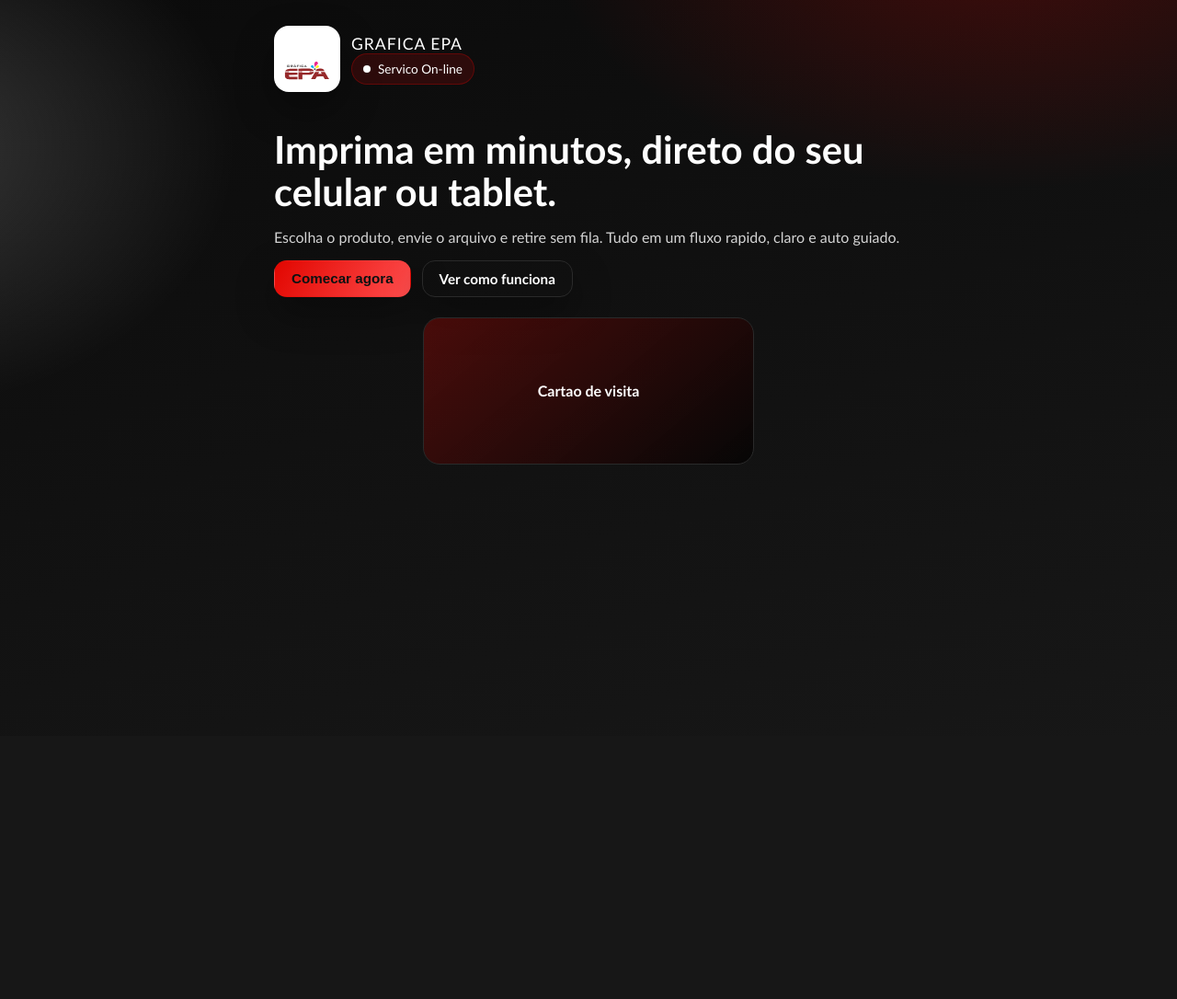
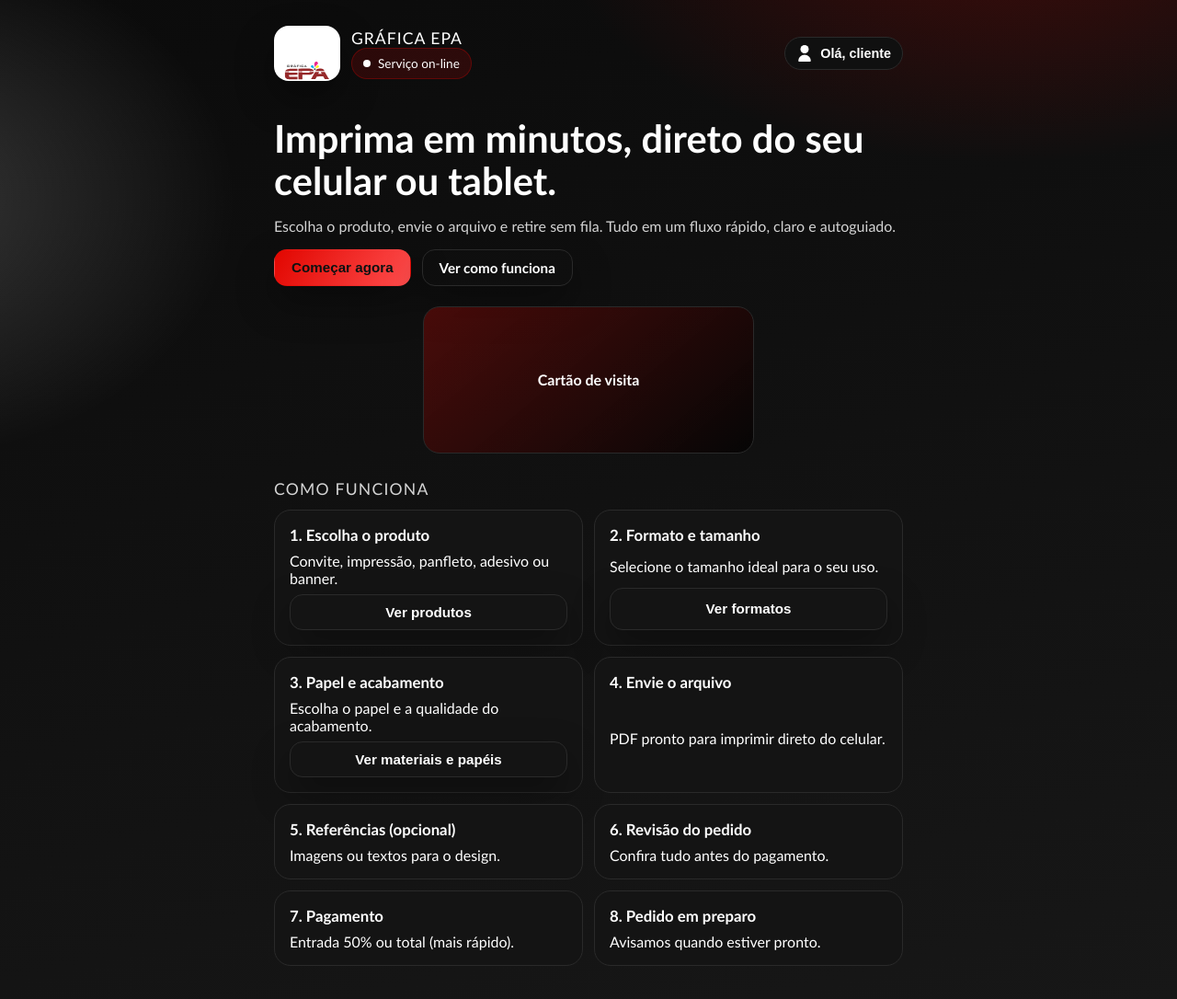
Before and after one commit to LipeCardoso007/Grafica-EPA, a PHP site: page / in a window 1280 px wide. Shown: the whole page at 92% size. Before the commit the page ends 505 px from the top, so only its background shows below. Run offline with PHP 8.4, Linux system fonts and the light colour scheme.

Commit message:
Add files via upload

```diff
--- a/index.html
+++ b/index.html
@@ -3,33 +3,37 @@
 <head>
   <meta charset="utf-8" />
   <meta name="viewport" content="width=device-width, initial-scale=1" />
-  <title>Grafica Autoatendimento - Prototipo Mobile</title>
+  <title>Gráfica Autoatendimento - Protótipo Mobile</title>
   <link rel="stylesheet" href="styles.css" />
 </head>
 <body>
   <header>
     <div class="brand">
       <div class="logo">
-        <img src="IMGs/LOGO minimalista Grafica EPA.svg" alt="Grafica EPA" />
+        <img src="IMGs/LOGO minimalista Grafica EPA.svg" alt="Gráfica EPA" />
       </div>
       <div>
-        <div class="brand-title">Grafica EPA</div>
-        <div class="badge"><span class="pulse"></span> Servico On-line</div>
+        <div class="brand-title">Gráfica EPA</div>
+        <div class="badge"><span class="pulse"></span> Serviço on-line</div>
       </div>
     </div>
+    <button class="user-greeting" type="button" data-modal-open="modal-login" aria-label="Usuario logado">
+      <img class="user-greeting__icon" src="IMGs/do-utilizador.svg" alt="" aria-hidden="true" />
+      <span>Olá, cliente</span>
+    </button>
   </header>
 
   <section class="hero">
     <h1 class="reveal">Imprima em minutos, direto do seu celular ou tablet.</h1>
-    <p class="reveal delay-1">Escolha o produto, envie o arquivo e retire sem fila. Tudo em um fluxo rapido, claro e auto guiado.</p>
+    <p class="reveal delay-1">Escolha o produto, envie o arquivo e retire sem fila. Tudo em um fluxo rápido, claro e autoguiado.</p>
     <div class="cta-row reveal delay-2">
-      <button class="cta" type="button" id="flow-start">Comecar agora</button>
+      <button class="cta" type="button" id="flow-start">Começar agora</button>
       <a class="cta secondary" href="#como">Ver como funciona</a>
     </div>
     <div class="carousel reveal delay-3">
       <div class="carousel-track" aria-label="Carrossel de produtos">
         <div class="carousel-item">
-          <span>Cartao de visita</span>
+          <span>Cartão de visita</span>
         </div>
         <div class="carousel-item">
           <span>Panfleto</span>
@@ -46,6 +50,49 @@
       </div>
     </div>
   </section>
+
+  <main>
+    <section id="como">
+      <p class="section-title">Como funciona</p>
+      <div class="steps">
+        <div class="step">
+          <strong>1. Escolha o produto</strong>
+          <span>Convite, impressão, panfleto, adesivo ou banner.</span>
+          <button class="cta secondary" type="button" data-modal-open="modal-products">Ver produtos</button>
+        </div>
+        <div class="step">
+          <strong>2. Formato e tamanho</strong>
+          <span>Selecione o tamanho ideal para o seu uso.</span>
+          <button class="cta secondary" type="button" data-modal-open="modal-formats">Ver formatos</button>
+        </div>
+        <div class="step">
+          <strong>3. Papel e acabamento</strong>
+          <span>Escolha o papel e a qualidade do acabamento.</span>
+          <button class="cta secondary" type="button" data-modal-open="modal-materials">Ver materiais e papéis</button>
+        </div>
+        <div class="step">
+          <strong>4. Envie o arquivo</strong>
+          <span>PDF pronto para imprimir direto do celular.</span>
+        </div>
+        <div class="step">
+          <strong>5. Referências (opcional)</strong>
+          <span>Imagens ou textos para o design.</span>
+        </div>
+        <div class="step">
+          <strong>6. Revisão do pedido</strong>
+          <span>Confira tudo antes do pagamento.</span>
+        </div>
+        <div class="step">
+          <strong>7. Pagamento</strong>
+          <span>Entrada 50% ou total (mais rápido).</span>
+        </div>
+        <div class="step">
+          <strong>8. Pedido em preparo</strong>
+          <span>Avisamos quando estiver pronto.</span>
+        </div>
+      </div>
+    </section>
+  </main>
 
   <div class="modal" id="flow-modal" aria-hidden="true">
     <div class="modal__backdrop" data-close></div>
@@ -68,7 +115,7 @@
           <p class="muted">Selecione o tipo principal do pedido.</p>
           <div class="option-grid">
             <button class="option" type="button" data-select="product" data-value="Convite">Convite</button>
-            <button class="option" type="button" data-select="product" data-value="Impressao">Impressao</button>
+            <button class="option" type="button" data-select="product" data-value="Impressão">Impressão</button>
             <button class="option" type="button" data-select="product" data-value="Panfleto">Panfleto</button>
             <button class="option" type="button" data-select="product" data-value="Adesivo">Adesivo</button>
           </div>
@@ -89,7 +136,7 @@
 
         <div class="step-panel" data-step="3">
           <strong>3. Papel e acabamento</strong>
-          <p class="muted">Escolha o papel ideal para a impressao.</p>
+          <p class="muted">Escolha o papel ideal para a impressão.</p>
           <div class="option-grid">
             <button class="option" type="button" data-select="paper" data-value="Couch 150g">Couch 150g</button>
             <button class="option" type="button" data-select="paper" data-value="Couch 300g">Couch 300g</button>
@@ -109,7 +156,7 @@
         </div>
 
         <div class="step-panel" data-step="5">
-          <strong>5. Arquivos de referencia (opcional)</strong>
+          <strong>5. Arquivos de referência (opcional)</strong>
           <p class="muted">Imagens, textos ou briefing para o design.</p>
           <label class="file-field">
             <span>Adicionar imagens</span>
@@ -119,7 +166,7 @@
         </div>
 
         <div class="step-panel" data-step="6">
-          <strong>6. Revisao do pedido</strong>
+          <strong>6. Revisão do pedido</strong>
           <p class="muted">Confira antes de seguir para o pagamento.</p>
           <div class="summary">
             <div><span>Produto:</span> <strong id="summary-product">-</strong></div>
@@ -131,17 +178,17 @@
 
         <div class="step-panel" data-step="7">
           <strong>7. Forma de pagamento</strong>
-          <p class="muted">Total confirma mais rapido. Entrada 50% exige validacao manual.</p>
+          <p class="muted">Total confirma mais rápido. Entrada 50% exige validação manual.</p>
           <div class="option-grid">
             <button class="option" type="button" data-select="payment" data-value="Entrada 50%">Entrada 50%</button>
-            <button class="option" type="button" data-select="payment" data-value="Total (mais rapido)">Total (mais rapido)</button>
+            <button class="option" type="button" data-select="payment" data-value="Total (mais rápido)">Total (mais rápido)</button>
           </div>
           <p class="step-hint" data-hint></p>
         </div>
 
         <div class="step-panel" data-step="8">
           <strong>8. Pedido confirmado</strong>
-          <p class="muted">Obrigado! Seu pedido esta em preparo e avisaremos quando estiver pronto.</p>
+          <p class="muted">Obrigado! Seu pedido está em preparo e avisaremos quando estiver pronto.</p>
         </div>
       </div>
 
@@ -152,6 +199,107 @@
     </div>
   </div>
 
+  <div class="modal" id="modal-products" aria-hidden="true">
+    <div class="modal__backdrop" data-close></div>
+    <div class="modal__panel" role="dialog" aria-modal="true" aria-labelledby="modal-products-title">
+      <div class="modal__header">
+        <div>
+          <div class="modal__eyebrow">Catálogo</div>
+          <h2 id="modal-products-title">Produtos</h2>
+          <p class="modal__progress">Escolha o que você precisa imprimir.</p>
+        </div>
+        <button class="modal__close" type="button" data-close aria-label="Fechar">&times;</button>
+      </div>
+      <div class="modal__body">
+        <div class="summary">
+          <div><strong>Convites</strong> - sociais, corporativos, eventos.</div>
+          <div><strong>Impressão</strong> - documentos e materiais variados.</div>
+          <div><strong>Panfletos</strong> - A5, A6, promocionais.</div>
+          <div><strong>Adesivos</strong> - vinil, fosco ou brilho.</div>
+          <div><strong>Banners</strong> - lona com ilhos.</div>
+        </div>
+      </div>
+      <div class="modal__footer">
+        <button class="btn" type="button" data-close>Fechar</button>
+      </div>
+    </div>
+  </div>
+
+  <div class="modal" id="modal-formats" aria-hidden="true">
+    <div class="modal__backdrop" data-close></div>
+    <div class="modal__panel" role="dialog" aria-modal="true" aria-labelledby="modal-formats-title">
+      <div class="modal__header">
+        <div>
+          <div class="modal__eyebrow">Tamanhos</div>
+          <h2 id="modal-formats-title">Formatos</h2>
+          <p class="modal__progress">Tamanhos mais pedidos.</p>
+        </div>
+        <button class="modal__close" type="button" data-close aria-label="Fechar">&times;</button>
+      </div>
+      <div class="modal__body">
+        <div class="summary">
+          <div><strong>A6</strong> - 10,5 x 14,8 cm</div>
+          <div><strong>A5</strong> - 14,8 x 21 cm</div>
+          <div><strong>A4</strong> - 21 x 29,7 cm</div>
+          <div><strong>Personalizado</strong> - corte sob medida.</div>
+        </div>
+      </div>
+      <div class="modal__footer">
+        <button class="btn" type="button" data-close>Fechar</button>
+      </div>
+    </div>
+  </div>
+
+  <div class="modal" id="modal-materials" aria-hidden="true">
+    <div class="modal__backdrop" data-close></div>
+    <div class="modal__panel" role="dialog" aria-modal="true" aria-labelledby="modal-materials-title">
+      <div class="modal__header">
+        <div>
+          <div class="modal__eyebrow">Papeis</div>
+          <h2 id="modal-materials-title">Materiais e papéis</h2>
+          <p class="modal__progress">Escolha o toque e a resistência.</p>
+        </div>
+        <button class="modal__close" type="button" data-close aria-label="Fechar">&times;</button>
+      </div>
+      <div class="modal__body">
+        <div class="summary">
+          <div><strong>Couch 150g</strong> - leve, custo baixo.</div>
+          <div><strong>Couch 300g</strong> - mais rígido, premium.</div>
+          <div><strong>Offset 120g</strong> - fosco, bom para escrita.</div>
+          <div><strong>Outros</strong> - consulte opções especiais.</div>
+        </div>
+      </div>
+      <div class="modal__footer">
+        <button class="btn" type="button" data-close>Fechar</button>
+      </div>
+    </div>
+  </div>
+
+  <div class="modal" id="modal-login" aria-hidden="true">
+    <div class="modal__backdrop" data-close></div>
+    <div class="modal__panel" role="dialog" aria-modal="true" aria-labelledby="modal-login-title">
+      <div class="modal__header">
+        <div>
+          <div class="modal__eyebrow">Login</div>
+          <h2 id="modal-login-title">Dados do cliente</h2>
+          <p class="modal__progress">Informacoes cadastradas.</p>
+        </div>
+        <button class="modal__close" type="button" data-close aria-label="Fechar">&times;</button>
+      </div>
+      <div class="modal__body">
+        <div class="summary">
+          <div><strong>Nome:</strong> Carlos Silva</div>
+          <div><strong>Telefone:</strong> (11) 91234-5678</div>
+          <div><strong>CPF:</strong> 123.456.789-00</div>
+        </div>
+      </div>
+      <div class="modal__footer">
+        <button class="btn ghost" type="button">Editar numero de celular</button>
+        <button class="btn" type="button" data-close>SAIR</button>
+      </div>
+    </div>
+  </div>
+
   <script src="script.js" defer></script>
 </body>
 </html>
--- a/styles.css
+++ b/styles.css
@@ -33,6 +33,10 @@ button {
 
 header {
   padding: 28px 18px 12px;
+  display: flex;
+  align-items: center;
+  justify-content: space-between;
+  gap: 12px;
 }
 
 .brand {
@@ -43,7 +47,7 @@ header {
 
 .logo {
   width: 72px;
-  height: 72px;
+  height: 60px;
   border-radius: 16px;
   display: grid;
   place-items: center;
@@ -66,6 +70,28 @@ header {
   font-size: 1.1rem;
   letter-spacing: 1px;
   text-transform: uppercase;
+}
+
+.user-greeting {
+  padding: 8px 12px;
+  border-radius: 999px;
+  border: 1px solid var(--stroke);
+  background: #101010;
+  color: var(--ink);
+  font-weight: 600;
+  font-size: 0.9rem;
+  white-space: nowrap;
+  display: inline-flex;
+  align-items: center;
+  gap: 8px;
+  cursor: pointer;
+  text-decoration: none;
+}
+
+.user-greeting__icon {
+  width: 18px;
+  height: 18px;
+  filter: brightness(0) invert(1);
 }
 
 .hero {
@@ -497,7 +523,7 @@ body.modal-open {
 
   .logo {
     width: 64px;
-    height: 64px;
+    height: 54px;
   }
 
   .brand-title {
```
Also changed, not shown: script.js (+49 -1 lines), IMGs/do-utilizador.svg (added).
